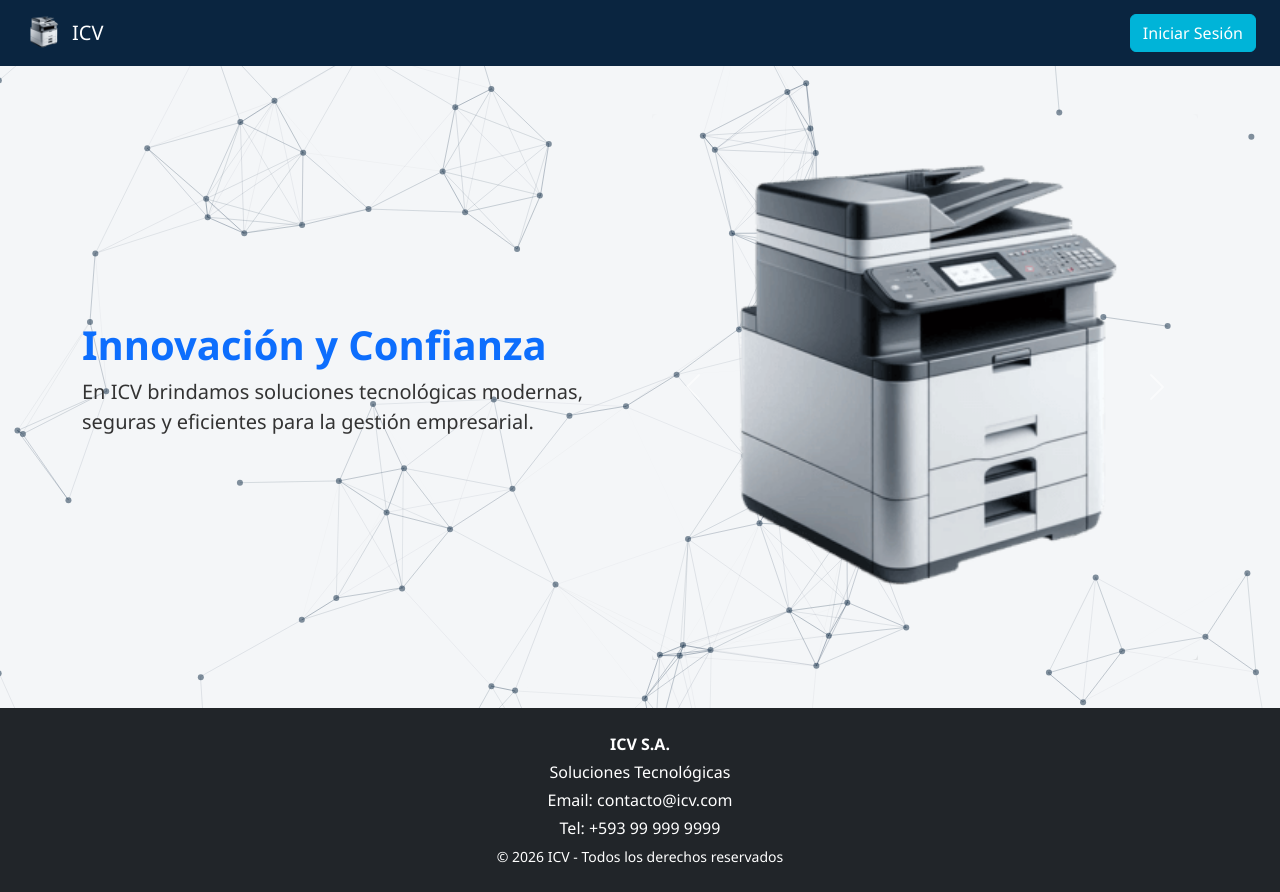
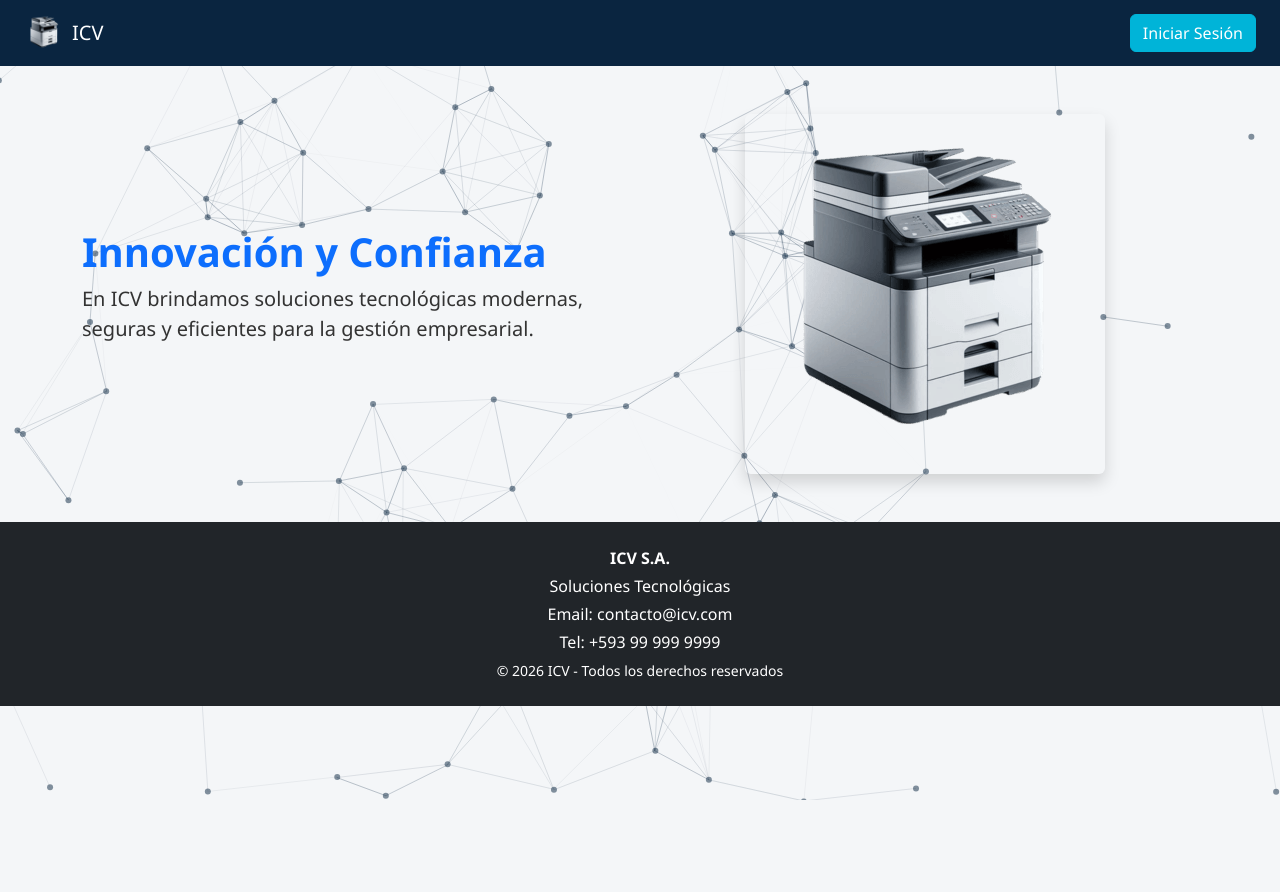
Before and after one commit to Axelzu/EMP_ICV, a PHP site: page / in a window 1280 px wide. After the commit the page ends 800 px from the top, so only its background shows below. Run offline with PHP 8.4, Linux system fonts and the light colour scheme.

Commit message:
arreglos frontend  v 0.1

```diff
--- a/index.php
+++ b/index.php
@@ -40,29 +40,9 @@
             </p>
         </div>
         <div class="col-md-6 text-center">
-            <!-- CARRUSEL AUTOMÁTICO -->
-            <div id="heroCarousel" class="carousel slide carousel-fade" data-bs-ride="carousel" data-bs-interval="5000">
-                <div class="carousel-inner">
-                    <div class="carousel-item active">
-                        <img src="frontend/assets/images/foto.png" class="d-block w-100 rounded shadow" alt="Imagen 1">
-                    </div>
-                    <div class="carousel-item">
-                        <img src="frontend/assets/images/foto2.png" class="d-block w-100 rounded shadow" alt="Imagen 2">
-                    </div>
-                    <div class="carousel-item">
-                        <img src="frontend/assets/images/foto3.png" class="d-block w-100 rounded shadow" alt="Imagen 3">
-                    </div>
-                </div>
-                <!-- Controles opcionales -->
-                <button class="carousel-control-prev" type="button" data-bs-target="#heroCarousel" data-bs-slide="prev">
-                    <span class="carousel-control-prev-icon" aria-hidden="true"></span>
-                    <span class="visually-hidden">Anterior</span>
-                </button>
-                <button class="carousel-control-next" type="button" data-bs-target="#heroCarousel" data-bs-slide="next">
-                    <span class="carousel-control-next-icon" aria-hidden="true"></span>
-                    <span class="visually-hidden">Siguiente</span>
-                </button>
-            </div>
+            <img src="frontend/assets/images/foto.png"
+                 class="img-fluid rounded shadow"
+                 alt="Empresa ICV">
         </div>
     </div>
 </section>
```
